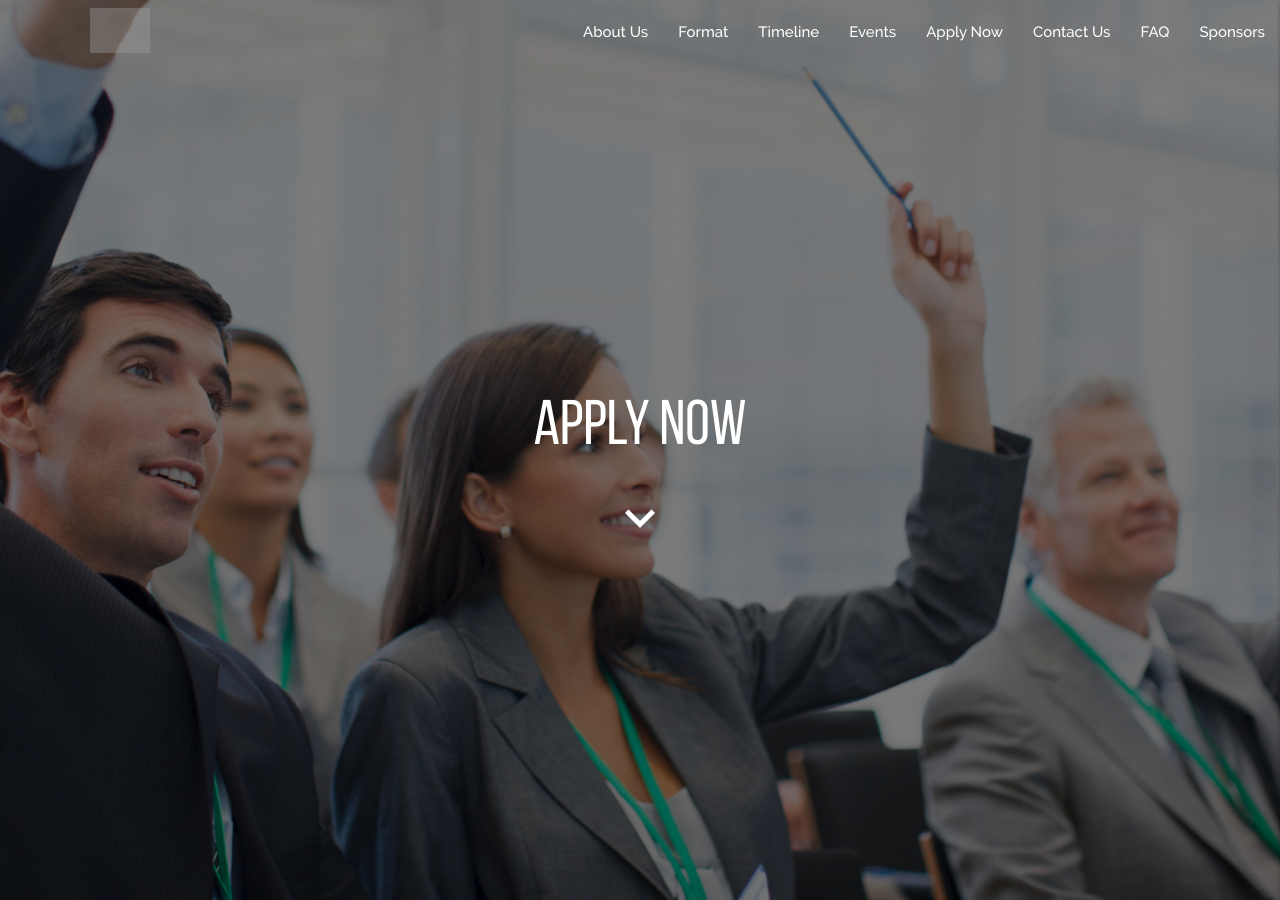
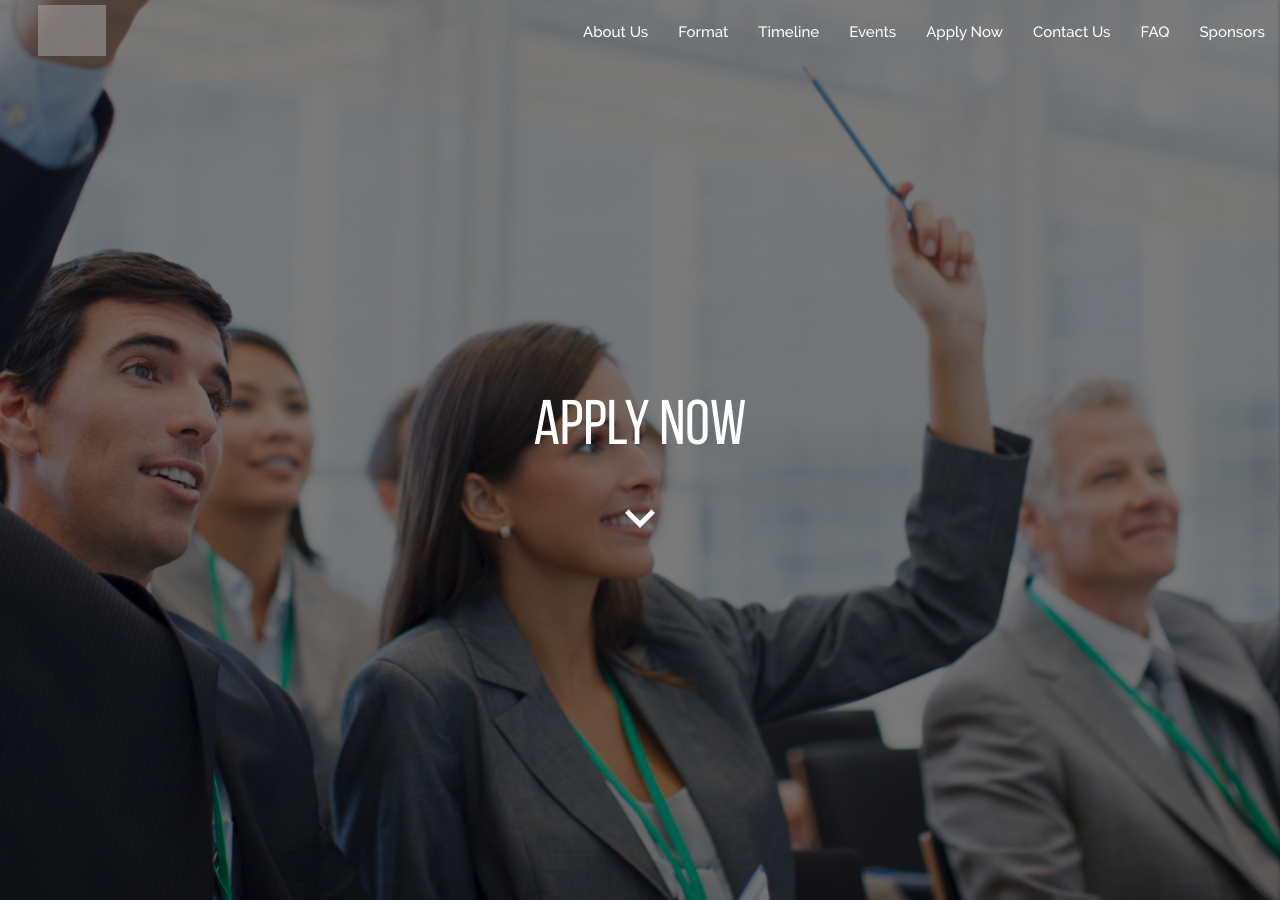
Before and after one commit to IIIT-ECell/megathon, a Jekyll site: the page built from apply.md, in a window 1280 px wide and 900 px high. Built offline with Jekyll 4.4.1, drawn with Linux system fonts in a browser that asks for light colours; nearby versions of some CDN libraries; grey boxes are pictures that could not be loaded.

```diff
--- a/_layouts/apply.html
+++ b/_layouts/apply.html
@@ -14,8 +14,10 @@
     	<h1>Apply Now</h1>
     	{% include scrolldown.html %}
 	</div>
+    <span id="content-main"></span>
 </div>
 
+<br>
 <div class="container center">
     <h4 class="heading">Megathon Onsite</h4>
     <iframe height=1000 width=100% src="https://www.stumagz.com/megathon2018/booking/" class="iframe-responsive">
--- a/assets/css/custom-materialize.css
+++ b/assets/css/custom-materialize.css
@@ -406,6 +406,7 @@
     align-items: center;
     justify-content: center;
     flex-wrap: wrap;
+    text-align: center;
 }
 .align-box.right, .align-box-h.right {
     align-items: flex-end;
@@ -486,7 +487,7 @@
     overflow-wrap: break-word;
 }
 .fixwh-container {
-  width: 16rem;
+    width: 10rem;
     height: 4rem;
     overflow: hidden;
     overflow-wrap: break-word;
@@ -738,6 +739,30 @@
     }
 }
 
+.logo {
+    display: flex;
+    justify-content: center;
+}
+
+.logo img {
+    height: 85%;
+    margin-top: auto;
+    margin-bottom: auto;
+    /*-webkit-transition: 1s; */
+}
+
+@media (min-width: 1000px) {
+    .logo {
+        justify-content: start;
+    }
+
+    .logo img {
+        margin-top: auto;
+        margin-left: 25%;
+    }
+}
+
+
 @media (min-width: 1100px) {
     /* To increase specificity */
     .container-fix:nth-child(n) .video-fix {
@@ -747,6 +772,18 @@
 
     .iframe-responsive {
         width: 80%;
+    }
+}
+
+@media (min-width: 1200px) {
+    .iframe-responsive {
+        width: 70%;
+    }
+}
+
+@media (min-width: 1500px) {
+    .iframe-responsive {
+        width: 55%;
     }
 }
 
@@ -766,35 +803,7 @@
     display: block;
     margin: auto;
     text-align: center;
-}
-
-
-@media (min-width: 1200px) {
-    .iframe-responsive {
-        width: 70%;
-    }
-}
-
-@media (min-width: 1500px) {
-    .iframe-responsive {
-        width: 55%;
-    }
-}
-
-.logo {
-    display: flex;
-    align-items: center;
-    justify-content: center;
-}
-
-.logo img {
-    display: inline-block;
-    height: 75%;
-    margin-top: auto;
-    margin-bottom: auto;
-    margin-right: 0;
-    margin-left: 0;
-    -webkit-transition: 1s;
+    margin-top: 10vh;
 }
 
 .inline-text {
@@ -802,5 +811,10 @@
 }
 
 .logo:hover img {
-    opacity: 0.4;
+    opacity: 0.6;
 }
+
+.blur {
+    -webkit-filter: blur(3px); /* Safari 6.0 - 9.0 */
+    filter: blur(3px);
+}
```
Lines whose indentation alone changed are shown as unchanged.
